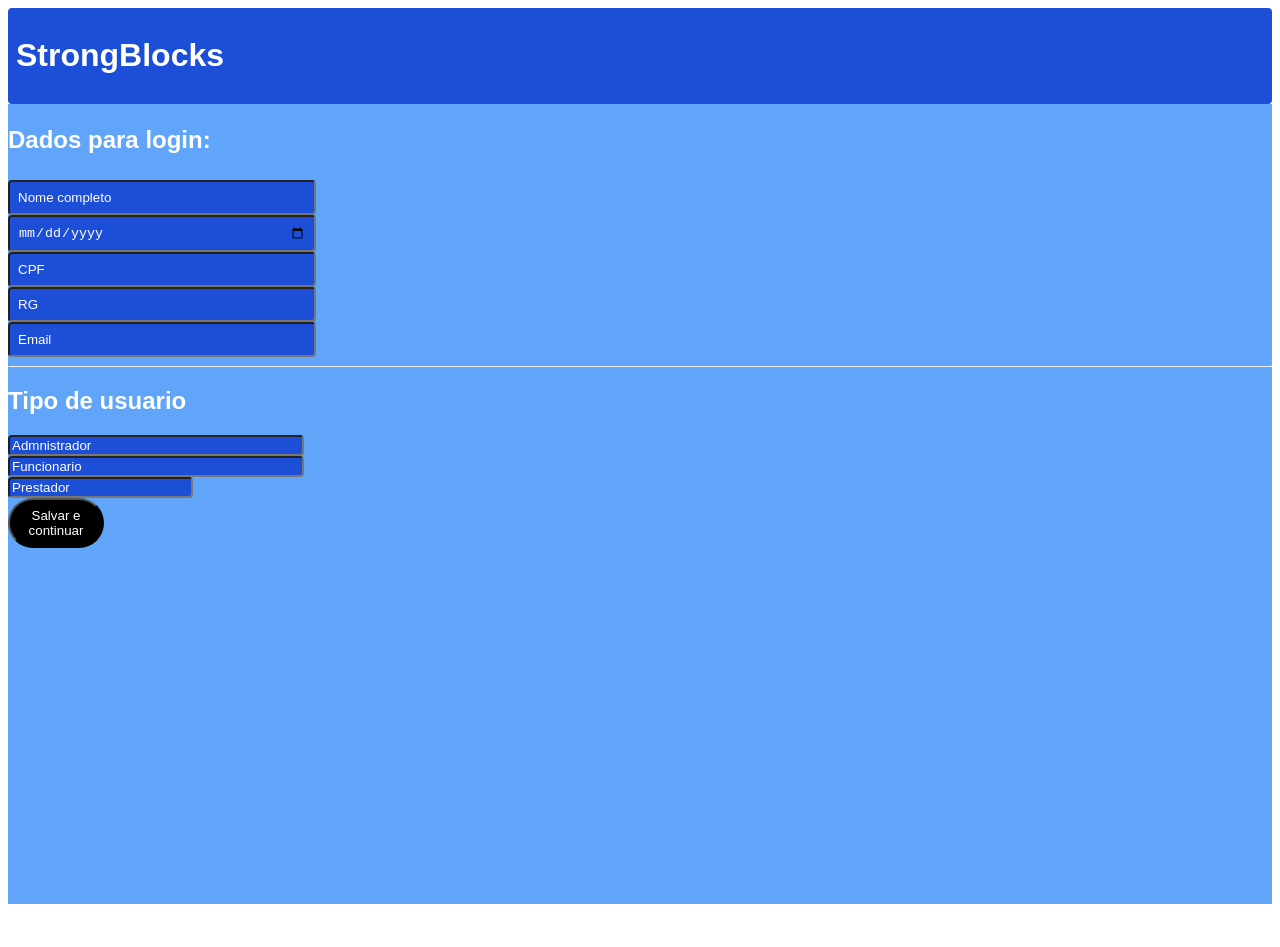
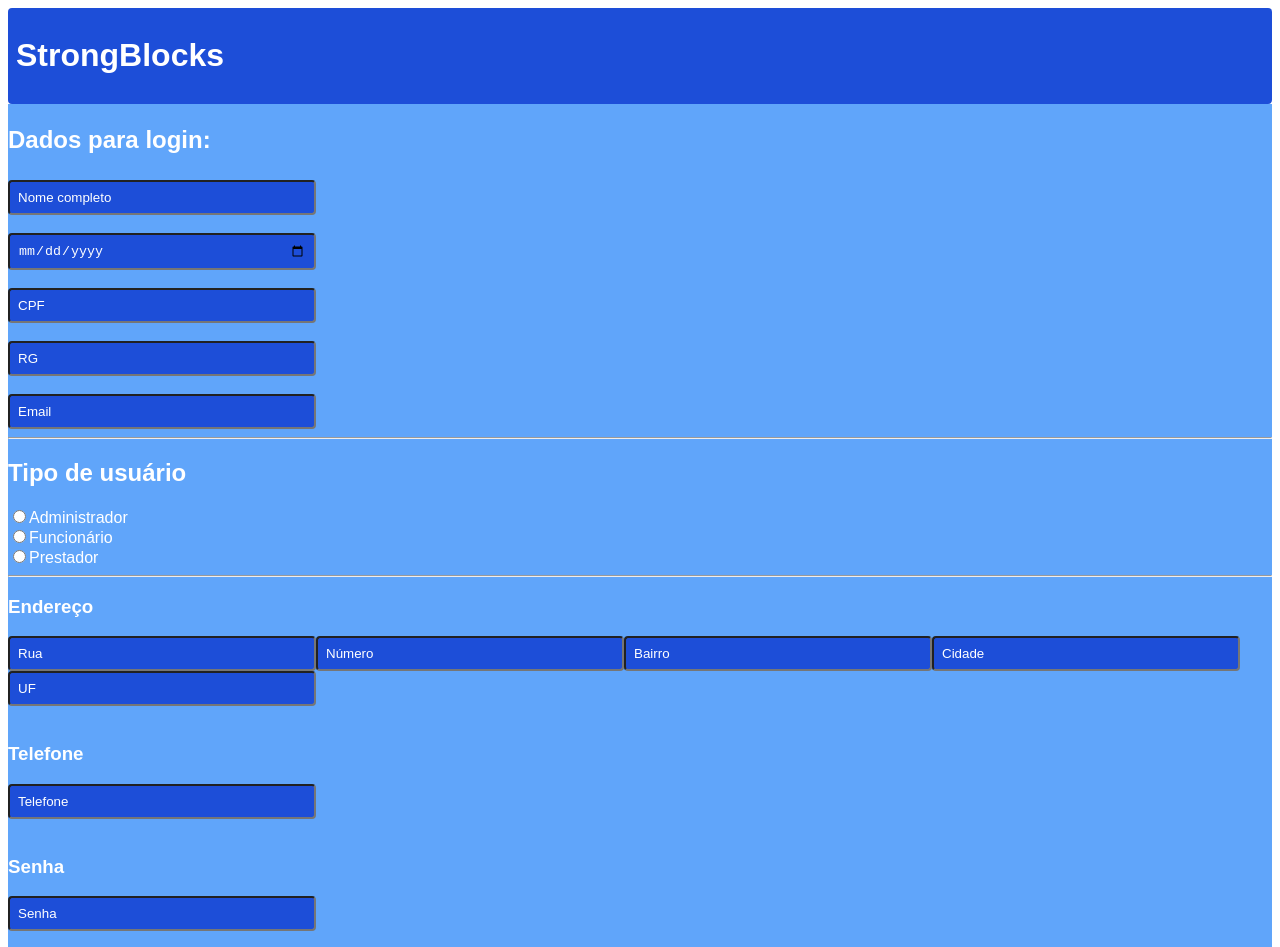
Before and after one commit to brunaalrez/strongblocks, a Next.js app: page /telacadastro in a window 1280 px wide. Shown: the top 947 px of the page. Before the commit the page ends 912 px from the top, so only its background shows below. Built offline with nearby package versions, Linux system fonts and the light colour scheme.

Commit message:
commit mudanças cadastro e login
06/02/2025

```diff
--- a/app/telacadastro/page.js
+++ b/app/telacadastro/page.js
@@ -1,45 +1,263 @@
-import Cadastro from "./components/cadastro";
+'use client'
+
+import React, { useState } from 'react';
 
 export default function Usuario() {
+
+  const [nome, setNome] = useState('');
+  const [dataNascimento, setDataNascimento] = useState('');
+  const [cpf, setCpf] = useState('');
+  const [rg, setRg] = useState('');
+  const [email, setEmail] = useState('');
+  const [tipoUsuario, setTipoUsuario] = useState('');
+  const [rua, setRua] = useState('');
+  const [numero, setNumero] = useState('');
+  const [bairro, setBairro] = useState('');
+  const [cidade, setCidade] = useState('');
+  const [uf, setUf] = useState('');
+  const [telefone, setTelefone] = useState('');
+  const [senha, setSenha] = useState('');
+  const [confirmarSenha, setConfirmarSenha] = useState('');
+
+
+  const [erro, setErro] = useState('');
+
+
+  const validarCampos = () => {
+    if (!nome || !dataNascimento || !cpf || !rg || !email || !tipoUsuario || !rua || !numero || !bairro || !cidade || !uf || !telefone || !senha || !confirmarSenha) {
+      setErro('Por favor, preencha todos os campos obrigatórios.');
+      return false;
+    }
+
+
+    if (cpf.length !== 11) {
+      setErro('CPF inválido. O CPF deve ter 11 dígitos.');
+      return false;
+    }
+
+
+    const regexEmail = /^[^\s@]+@[^\s@]+\.[^\s@]+$/;
+    if (!regexEmail.test(email)) {
+      setErro('Por favor, insira um e-mail válido.');
+      return false;
+    }
+
+
+    const regexTelefone = /^\d{10,11}$/;
+    if (!regexTelefone.test(telefone)) {
+      setErro('Por favor, insira um número de telefone válido (10 ou 11 dígitos).');
+      return false;
+    }
+
+
+    if (senha !== confirmarSenha) {
+      setErro('As senhas não coincidem.');
+      return false;
+    }
+
+    setErro('');
+    return true;
+  };
+
+
+  const Salvar = (e) => {
+    e.preventDefault();
+
+    if (!validarCampos()) {
+      return;
+    }
+
+
+    console.log({
+      nome,
+      dataNascimento,
+      cpf,
+      rg,
+      email,
+      tipoUsuario,
+      endereco: { rua, numero, bairro, cidade, uf },
+      telefone,
+      senha,
+      confirmarSenha
+    });
+  };
+
   return (
     <div>
       <div className="font-black p-2 rounded bg-blue-700 text-white">
-
-      <h1>StrongBlocks</h1>
+        <h1>StrongBlocks</h1>
       </div>
 
+      <div className="flex flex-col min-h-screen bg-blue-400">
+        <div className="">
+          <h2 className="text-2xl text-white font-semibold mb-6">Dados para login:</h2>
 
-      <div className="flex flex-col min-h-screen bg-blue-400">
-      <div className="">
-        <h2 className="text-2xl text-white font-semibold mb-6">Dados para login:</h2>
+          {}
+          <input
+            className="grid grid-cols-1 font-Regular-Italic p-2 rounded bg-blue-700 text-white placeholder-white w-72"
+            placeholder="Nome completo"
+            value={nome}
+            onChange={(e) => setNome(e.target.value)}
+          />
+          <br />
 
-        <input className=" grid grid-cols-1 font-Regular-Italic p-2 rounded bg-blue-700 text-white placeholder-white w-72" placeholder="Nome completo" />
-        <input className=" grid grid-cols-1 font-Regular-Italic p-2 rounded bg-blue-700 text-white placeholder-white w-72" placeholder="Data de Nascimento" type="date" />
-        <input className=" grid grid-cols-1 font-Regular p-2 rounded bg-blue-700 text-white placeholder-white w-72" placeholder="CPF" type="number" />
-        <input className=" grid grid-cols-1 font-Regular p-2 rounded bg-blue-700 text-white placeholder-white w-72" placeholder="RG" type="number" />
-        <input className=" grid grid-cols-1 font-Regular p-2 rounded bg-blue-700 placeholder-white w-72" placeholder="Email" />
+          <input
+            className="grid grid-cols-1 font-Regular-Italic p-2 rounded bg-blue-700 text-white placeholder-white w-72"
+            placeholder="Data de Nascimento"
+            type="date"
+            value={dataNascimento}
+            onChange={(e) => setDataNascimento(e.target.value)}
+          />
+          <br />
 
-        <hr/>
+          {}
+          <input
+            className="grid grid-cols-1 font-Regular p-2 rounded bg-blue-700 text-white placeholder-white w-72"
+            placeholder="CPF"
+            type="number"
+            value={cpf}
+            onChange={(e) => setCpf(e.target.value)}
+          />
+          <br />
 
-        <h2 className="text-white">Tipo de usuario</h2>
-        <input className=" grid grid-cols-1 font-light rounded bg-blue-700 placeholder-white w-72" placeholder="Admnistrador" />
-        <input className=" grid grid-cols-1 font-light rounded bg-blue-700 placeholder-white w-72" placeholder="Funcionario" />
-        <input className=" grid grid-cols-1 font-light rounded bg-blue-700 placeholder-white w-30" placeholder="Prestador" />
+          <input
+            className="grid grid-cols-1 font-Regular p-2 rounded bg-blue-700 text-white placeholder-white w-72"
+            placeholder="RG"
+            type="number"
+            value={rg}
+            onChange={(e) => setRg(e.target.value)}
+          />
+          <br />
 
+          {}
+          <input
+            className="grid grid-cols-1 font-Regular p-2 rounded bg-blue-700 placeholder-white w-72"
+            placeholder="Email"
+            value={email}
+            onChange={(e) => setEmail(e.target.value)}
+          />
+          <hr />
 
-        <button className="bg-black text-white p-2 rounded-full hover:bg-black w-24">
-          Salvar e continuar
-        </button>
+          <h2 className="text-white">Tipo de usuário</h2>
+          {}
+          <div className="flex flex-col text-white">
+            <label>
+              <input
+                type="radio"
+                name="tipoUsuario"
+                value="administrador"
+                checked={tipoUsuario === 'administrador'}
+                onChange={(e) => setTipoUsuario(e.target.value)}
+              />
+              Administrador
+            </label>
+            <label>
+              <input
+                type="radio"
+                name="tipoUsuario"
+                value="funcionario"
+                checked={tipoUsuario === 'funcionario'}
+                onChange={(e) => setTipoUsuario(e.target.value)}
+              />
+              Funcionário
+            </label>
+            <label>
+              <input
+                type="radio"
+                name="tipoUsuario"
+                value="prestador"
+                checked={tipoUsuario === 'prestador'}
+                onChange={(e) => setTipoUsuario(e.target.value)}
+              />
+              Prestador
+            </label>
+          </div>
 
+          <hr />
 
-  </div>
-</div>
+          <h3 className="text-white">Endereço</h3>
 
+          {}
+          <input
+            className="font-Regular-Italic p-2 rounded bg-blue-700 text-white placeholder-white w-72"
+            placeholder="Rua"
+            value={rua}
+            onChange={(e) => setRua(e.target.value)}
+          />
 
+          <input
+            className="font-Regular-Italic p-2 rounded bg-blue-700 text-white placeholder-white w-72"
+            placeholder="Número"
+            value={numero}
+            onChange={(e) => setNumero(e.target.value)}
+          />
 
+          <input
+            className="font-Regular-Italic p-2 rounded bg-blue-700 text-white placeholder-white w-72"
+            placeholder="Bairro"
+            value={bairro}
+            onChange={(e) => setBairro(e.target.value)}
+          />
 
+          <input
+            className="font-Regular-Italic p-2 rounded bg-blue-700 text-white placeholder-white w-72"
+            placeholder="Cidade"
+            value={cidade}
+            onChange={(e) => setCidade(e.target.value)}
+          />
 
+          <input
+            className="font-Regular-Italic p-2 rounded bg-blue-700 text-white placeholder-white w-72"
+            placeholder="UF"
+            value={uf}
+            onChange={(e) => setUf(e.target.value)}
+          />
 
+          <br />
+          <br />
+
+          <h3 className="text-white">Telefone</h3>
+
+          <input
+            className="grid grid-cols-1 font-Regular-Italic p-2 rounded bg-blue-700 text-white placeholder-white w-72"
+            placeholder="Telefone"
+            value={telefone}
+            onChange={(e) => setTelefone(e.target.value)}
+          />
+          <br />
+
+          <h3 className="text-white">Senha</h3>
+
+          <input
+            className="grid grid-cols-1 font-Regular-Italic p-2 rounded bg-blue-700 text-white placeholder-white w-72"
+            placeholder="Senha"
+            value={senha}
+            onChange={(e) => setSenha(e.target.value)}
+            type="password"
+          />
+          <br />
+
+          <input
+            className="grid grid-cols-1 font-Regular-Italic p-2 rounded bg-blue-700 text-white placeholder-white w-72"
+            placeholder="Confirmar senha"
+            value={confirmarSenha}
+            onChange={(e) => setConfirmarSenha(e.target.value)}
+            type="password"
+          />
+          <br />
+
+          {}
+          {erro && <div className="text-red-500">{erro}</div>}
+
+          {}
+          <button
+            className="bg-black text-white p-2 rounded-full hover:bg-black w-24"
+            onClick={Salvar}
+          >
+            Salvar e continuar
+          </button>
+        </div>
+      </div>
     </div>
   );
 }
--- a/app/telalogin/components/Login.js
+++ b/app/telalogin/components/Login.js
@@ -1,12 +1,26 @@
-export default function Login ({ login, senha, username, Logar }) {
+'use client'
+import { useState } from "react";
+
+export default function Login({ login, senha, nomedeusuario, Logar }) {
+
+  const [ValorNomeDeUsuario, alteraValorNomeDeUsuario] = useState("");
+  const [Valorsenha, alteraValorSenha] = useState("");
+
+
+  const Salvar = (e) => {
+    console.log("Username:", ValorNomeDeUsuario);
+    console.log("Senha:", Valorsenha);
+  };
+
   return (
     <div>
       <div className="mb-4">
-          <label htmlFor={username} className="block text-sm mb-2">{login}</label>
+        <label htmlFor={nomedeusuario} className="block text-sm mb-2">{login}</label>
         <input
           type="text"
-            id={username}
-            name={username}
+          nome={nomedeusuario}
+          valor={ValorNomeDeUsuario}
+          onChange={(e) => alteraValorNomeDeUsuario(e.target.value)}
           className="w-full p-2 text-lg border border-gray-300 rounded-md"
         />
       </div>
@@ -15,14 +29,16 @@ export default function Login ({ login, senha, username, Logar }) {
         <label htmlFor={senha} className="block text-sm mb-2">{senha}</label>
         <input
           type="password"
-            id={senha}
-            name={senha}
+          nome={senha}
+          valor={Valorsenha}
+          onChange={(e) => alteraValorSenha(e.target.value)}
           className="w-full p-2 text-lg border border-gray-300 rounded-md"
         />
       </div>
 
       <button
         type="submit"
+        onClick={Salvar}
         className="w-full p-2 text-lg bg-[#4facfe] text-white rounded-md hover:bg-[#00f2fe]"
       >
         {Logar}
```
Lines whose indentation alone changed are shown as unchanged.
